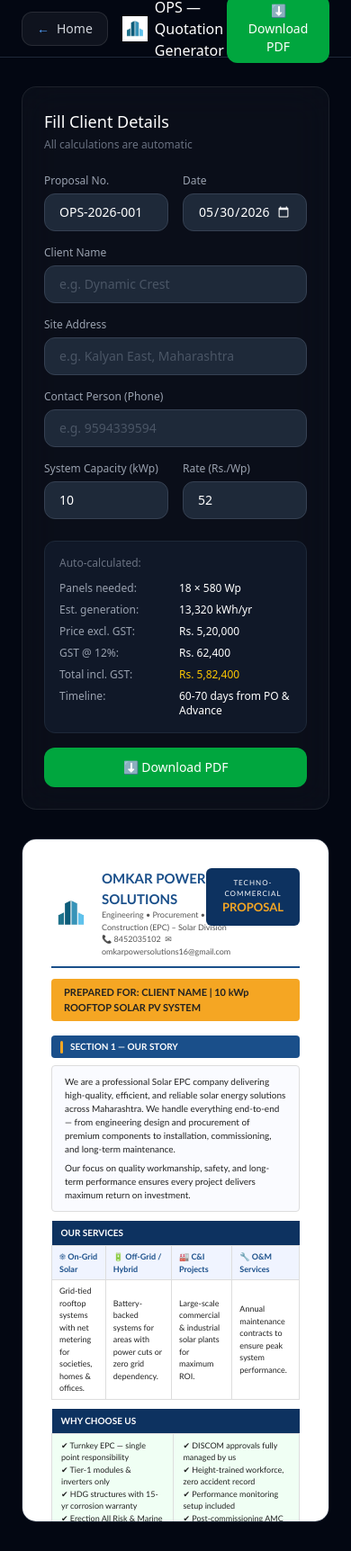
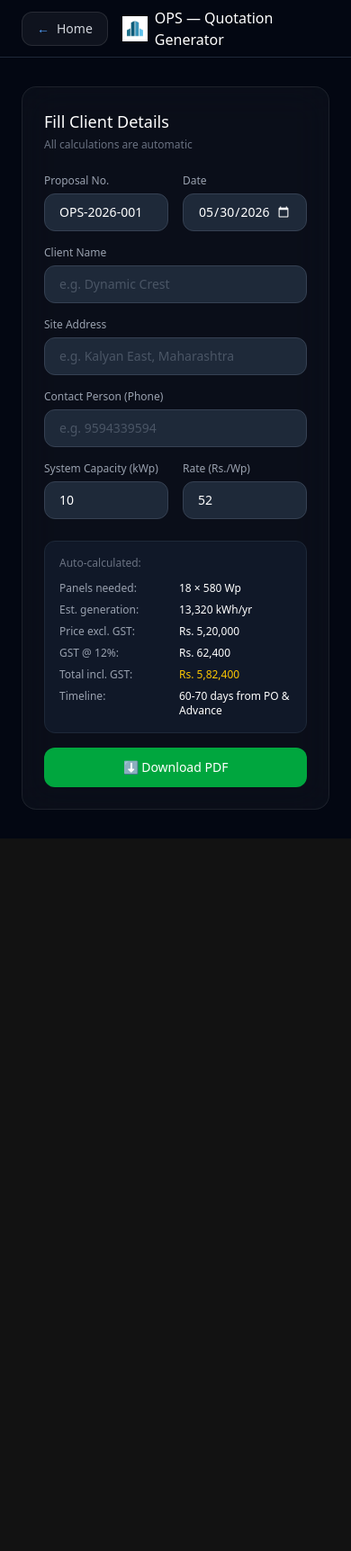
Before and after one commit to Kisan08/omkar-power-solutions, a Next.js app: page /quote in a window 390 px wide. Shown: the whole page at 90% size. After the commit the page ends 932 px from the top, so only its background shows below. Built offline with nearby package versions, Linux system fonts and the light colour scheme.

Commit message:
fix quote page mobile layout

```diff
--- a/app/quote/page.tsx
+++ b/app/quote/page.tsx
@@ -515,19 +515,19 @@ export default function QuotePage() {
             <span className="text-white font-medium">OPS — Quotation Generator</span>
           </div>
         </div>
-        <button
+        {/* <button
           onClick={handleDownloadPDF}
           className="flex items-center gap-2 text-sm font-medium bg-green-600 hover:bg-green-500 text-white px-5 py-2 rounded-xl transition-colors"
         >
           ⬇ Download PDF
-        </button>
+        </button> */}
       </nav>
 
       <div className="max-w-7xl mx-auto px-6 py-8 grid grid-cols-1 md:grid-cols-2 gap-8">
 
         {/* LEFT — Form */}
         <div
-          className="rounded-2xl p-6 h-fit sticky top-6"
+          className="rounded-2xl p-6 h-fit md:sticky md:top-6"
           style={{
             background: "rgba(255,255,255,0.03)",
             border: "1px solid rgba(255,255,255,0.08)",
@@ -612,7 +612,7 @@ export default function QuotePage() {
         </div>
 
         {/* RIGHT — Preview */}
-        <div className="overflow-auto rounded-2xl border border-gray-800" style={{ maxHeight: "90vh" }}>
+        <div className="hidden md:block overflow-auto rounded-2xl border border-gray-800" style={{ maxHeight: "90vh" }}>
           <QuotationDocument form={form} calc={calc} />
         </div>
       </div>
```
